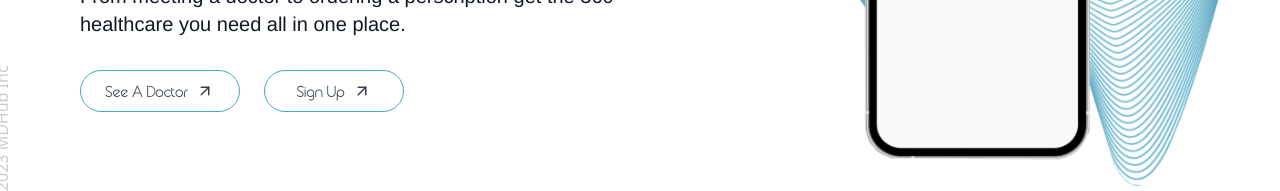
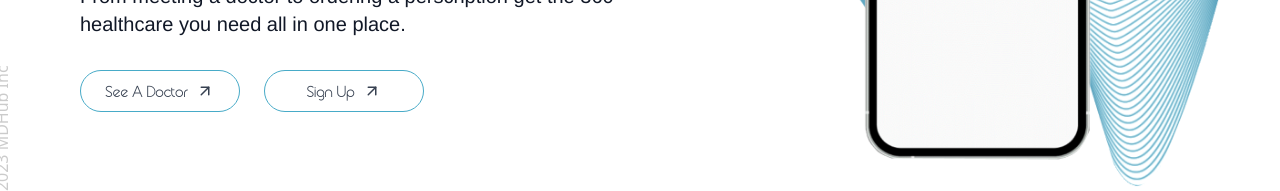
Before and after one commit to DenisLo-master/MdHub, a React (Vite) app: page / in a window 1280 px wide. Shown: the part 458-649 px from the top of the page. Built offline with nearby package versions, Linux system fonts and the light colour scheme.

Commit message:
increased button size

```diff
--- a/src/sections/Home/HomeHeroSection.jsx
+++ b/src/sections/Home/HomeHeroSection.jsx
@@ -21,7 +21,7 @@ const HomeHeroSection = () => {
             <Button wide>
               <span>See A Doctor</span> <FiArrowUpRight className="md:text-lg transition-colors ease-out duration-150 group-hover:text-primary" />
             </Button>
-            <Button>
+            <Button wide>
               <span>Sign Up</span> <FiArrowUpRight className="md:text-lg transition-colors ease-out duration-150 group-hover:text-primary" />
             </Button>
           </div>
```
